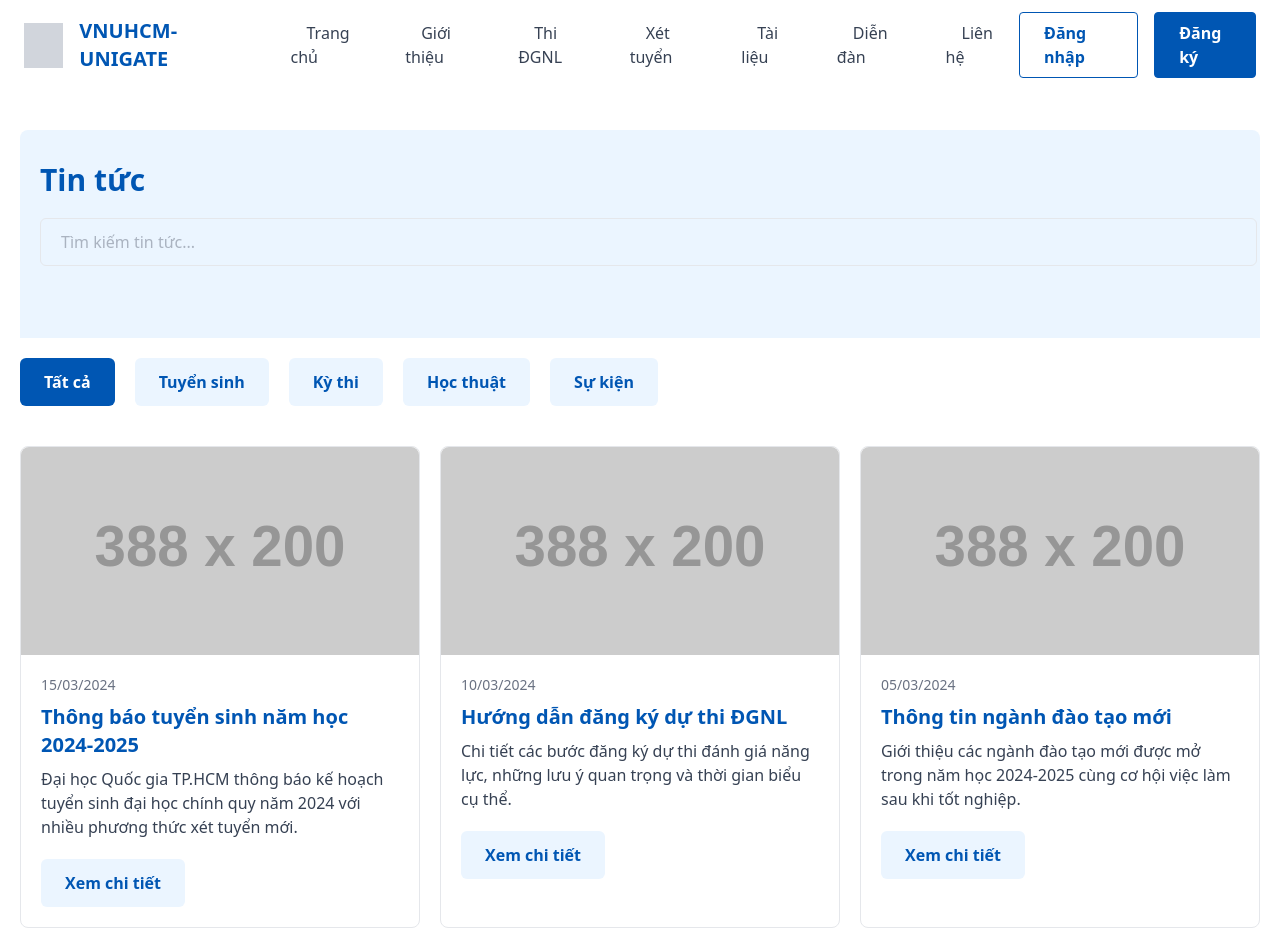
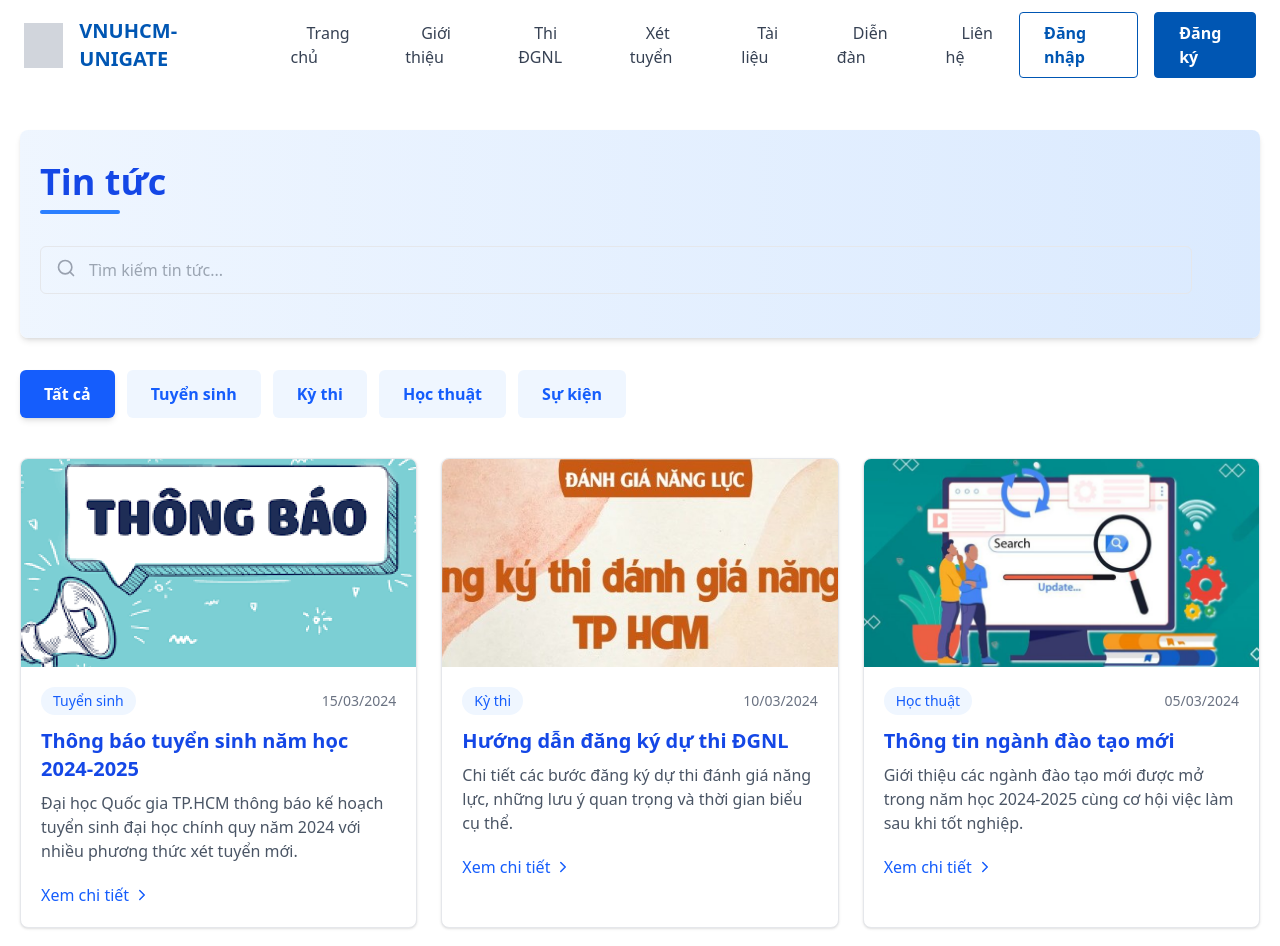
Before and after one commit to jnswkz/vnuhcm-unigate-frontend, a React (Vite) app: page /news in a window 1280 px wide. Shown: the top 946 px of the page. Built offline with nearby package versions, Linux system fonts and the light colour scheme; no server answers.

Commit message:
Update NewsPage.jsx

```diff
--- a/src/components/dashboard/NewsPage.jsx
+++ b/src/components/dashboard/NewsPage.jsx
@@ -1,14 +1,17 @@
-import React, { useState } from 'react';
+import React, { useState, useEffect } from 'react';
 import { Link } from 'react-router-dom';
+import { Search, ChevronRight } from 'lucide-react';
 
 const NewsPage = () => {
-  const [filter, setFilter] = useState('Tất cả'); // Trạng thái bộ lọc
+  const [filter, setFilter] = useState('Tất cả');
+  const [searchTerm, setSearchTerm] = useState('');
+  const [isLoaded, setIsLoaded] = useState(false);
 
   const newsItems = [
     {
       id: '1',
       category: 'Tuyển sinh',
-      image: "https://placehold.co/388x200",
+      image: "/src/assets/thongbao.png",
       date: "15/03/2024",
       title: "Thông báo tuyển sinh năm học 2024-2025",
       description: "Đại học Quốc gia TP.HCM thông báo kế hoạch tuyển sinh đại học chính quy năm 2024 với nhiều phương thức xét tuyển mới.",
@@ -16,7 +19,7 @@ const NewsPage = () => {
     {
       id: '2',
       category: 'Kỳ thi',
-      image: "https://placehold.co/388x200",
+      image: "/src/assets/dgnl2.jpg",
       date: "10/03/2024",
       title: "Hướng dẫn đăng ký dự thi ĐGNL",
       description: "Chi tiết các bước đăng ký dự thi đánh giá năng lực, những lưu ý quan trọng và thời gian biểu cụ thể.",
@@ -24,7 +27,7 @@ const NewsPage = () => {
     {
       id: '3',
       category: 'Học thuật',
-      image: "https://placehold.co/388x200",
+      image: "/src/assets/thongtin.jpg",
       date: "05/03/2024",
       title: "Thông tin ngành đào tạo mới",
       description: "Giới thiệu các ngành đào tạo mới được mở trong năm học 2024-2025 cùng cơ hội việc làm sau khi tốt nghiệp.",
@@ -32,66 +35,125 @@ const NewsPage = () => {
     {
       id: '4',
       category: 'Sự kiện',
-      image: "https://placehold.co/388x200",
+      image: '/src/assets/tuyensinh.jpg',
       date: "01/03/2024",
       title: "Ngày hội tư vấn tuyển sinh 2024",
       description: "Sự kiện tư vấn tuyển sinh lớn nhất trong năm với sự tham gia của các chuyên gia hàng đầu.",
     },
   ];
 
-  // Lọc bài viết theo danh mục
-  const filteredNews = filter === 'Tất cả' ? newsItems : newsItems.filter(news => news.category === filter);
+  // Simulate page loading
+  useEffect(() => {
+    setTimeout(() => {
+      setIsLoaded(true);
+    }, 500);
+  }, []);
+
+  // Filter news items by category and search term
+  const filteredNews = newsItems
+    .filter(news => filter === 'Tất cả' || news.category === filter)
+    .filter(news =>
+      searchTerm === '' ||
+      news.title.toLowerCase().includes(searchTerm.toLowerCase()) ||
+      news.description.toLowerCase().includes(searchTerm.toLowerCase())
+    );
+
+  const categories = ['Tất cả', 'Tuyển sinh', 'Kỳ thi', 'Học thuật', 'Sự kiện'];
 
   return (
-    <div className="w-full min-h-screen bg-white font-roboto">
-      {/* Main Content */}
+    <div className={`w-full min-h-screen bg-white font-sans transition-opacity duration-1000 ${isLoaded ? 'opacity-100' : 'opacity-0'}`}>
+      {/* Header Banner with Gradient */}
       <div className="pt-10 px-5">
-        <div className="w-full h-52 bg-[#EBF5FF] rounded-t-lg">
-          <h1 className="text-[#0056B3] text-3xl font-bold pt-8 pl-5">Tin tức</h1>
-          <div className="mt-5 pl-5">
+        <div className="w-full h-52 bg-gradient-to-r from-blue-50 to-blue-100 rounded-lg shadow-md transition-all duration-300 hover:shadow-lg">
+          <h1 className="text-blue-700 text-4xl font-bold pt-8 pl-5 transition-transform duration-500 transform translate-y-0">
+            Tin tức
+            <div className="w-20 h-1 bg-blue-500 mt-2 rounded-full"></div>
+          </h1>
+
+          {/* Search Bar with Icon */}
+          <div className="mt-8 pl-5 pr-5">
+            <div className="relative">
               <input
                 type="text"
                 placeholder="Tìm kiếm tin tức..."
-              className="w-full max-w-[1217px] h-12 border border-gray-200 rounded-md px-5 text-gray-500 focus:outline-none"
+                value={searchTerm}
+                onChange={(e) => setSearchTerm(e.target.value)}
+                className="w-full max-w-6xl h-12 border border-gray-200 rounded-md pl-12 pr-5 text-gray-600 focus:outline-none focus:ring-2 focus:ring-blue-500 focus:border-transparent transition-all duration-300"
               />
+              <Search className="absolute left-4 top-3 text-gray-400" size={20} />
+            </div>
           </div>
         </div>
 
-        {/* Filter Buttons */}
-        <div className="flex space-x-5 mt-5">
-          {['Tất cả', 'Tuyển sinh', 'Kỳ thi', 'Học thuật', 'Sự kiện'].map((category) => (
+        {/* Filter Buttons with Animation */}
+        <div className="flex flex-wrap gap-3 mt-8">
+          {categories.map((category, index) => (
             <button
               key={category}
-              onClick={() => setFilter(category)} // Cập nhật bộ lọc
-              className={`px-6 py-3 rounded-md font-bold ${
+              onClick={() => setFilter(category)}
+              className={`px-6 py-3 rounded-md font-bold transition-all duration-300 transform hover:scale-105 ${
                 filter === category
-                  ? 'bg-[#0056B3] text-white'
-                  : 'bg-[#EBF5FF] text-[#0056B3]'
+                  ? 'bg-blue-600 text-white shadow-md'
+                  : 'bg-blue-50 text-blue-600 hover:bg-blue-100'
               }`}
+              style={{ animationDelay: `${index * 100}ms` }}
             >
               {category}
             </button>
           ))}
         </div>
 
-        {/* News Cards */}
-        <div className="grid grid-cols-1 md:grid-cols-3 gap-5 mt-10">
-          {filteredNews.map((news) => (
-            <div key={news.id} className="border border-gray-200 rounded-lg">
-              <img src={news.image} alt={news.title} className="w-full h-52 rounded-t-lg" />
+        {/* News Cards with Animation */}
+        <div className="grid grid-cols-1 md:grid-cols-2 lg:grid-cols-3 gap-6 mt-10 pb-10">
+          {filteredNews.length > 0 ? (
+            filteredNews.map((news, index) => (
+              <div
+                key={news.id}
+                className="border border-gray-200 rounded-lg overflow-hidden shadow-sm hover:shadow-md transition-all duration-300 transform hover:-translate-y-1 bg-white"
+                style={{
+                  animationDelay: `${index * 150}ms`,
+                  opacity: isLoaded ? 1 : 0,
+                  transform: isLoaded ? 'translateY(0)' : 'translateY(20px)',
+                  transition: 'opacity 500ms ease, transform 500ms ease',
+                  transitionDelay: `${index * 100}ms`
+                }}
+              >
+                <div className="overflow-hidden">
+                  <img
+                    src={news.image}
+                    alt={news.title}
+                    className="w-full h-52 object-cover transition-transform duration-500 hover:scale-110"
+                  />
+                </div>
                 <div className="p-5">
+                  <div className="flex justify-between items-center">
+                    <span className="text-blue-600 text-sm font-medium px-3 py-1 bg-blue-50 rounded-full">
+                      {news.category}
+                    </span>
                     <p className="text-gray-500 text-sm">{news.date}</p>
-                <h2 className="text-[#0056B3] text-xl font-bold mt-2">{news.title}</h2>
-                <p className="text-gray-700 mt-2">{news.description}</p>
+                  </div>
+
+                  <h2 className="text-blue-700 text-xl font-bold mt-3 line-clamp-2 hover:text-blue-800 transition-colors duration-300">
+                    {news.title}
+                  </h2>
+
+                  <p className="text-gray-600 mt-2 line-clamp-3">{news.description}</p>
+
                   <Link
                     to={`/news/${news.id}`}
-                  className="mt-5 bg-[#EBF5FF] text-[#0056B3] px-6 py-3 rounded-md font-bold inline-block"
+                    className="mt-5 group flex items-center text-blue-600 font-medium hover:text-blue-800 transition-colors duration-300"
                   >
                     Xem chi tiết
+                    <ChevronRight size={18} className="ml-1 transform transition-transform duration-300 group-hover:translate-x-1" />
                   </Link>
                 </div>
               </div>
-          ))}
+            ))
+          ) : (
+            <div className="col-span-3 text-center py-10">
+              <p className="text-gray-500 text-lg">Không tìm thấy kết quả phù hợp</p>
+            </div>
+          )}
         </div>
       </div>
     </div>
```
Lines whose indentation alone changed are shown as unchanged.
